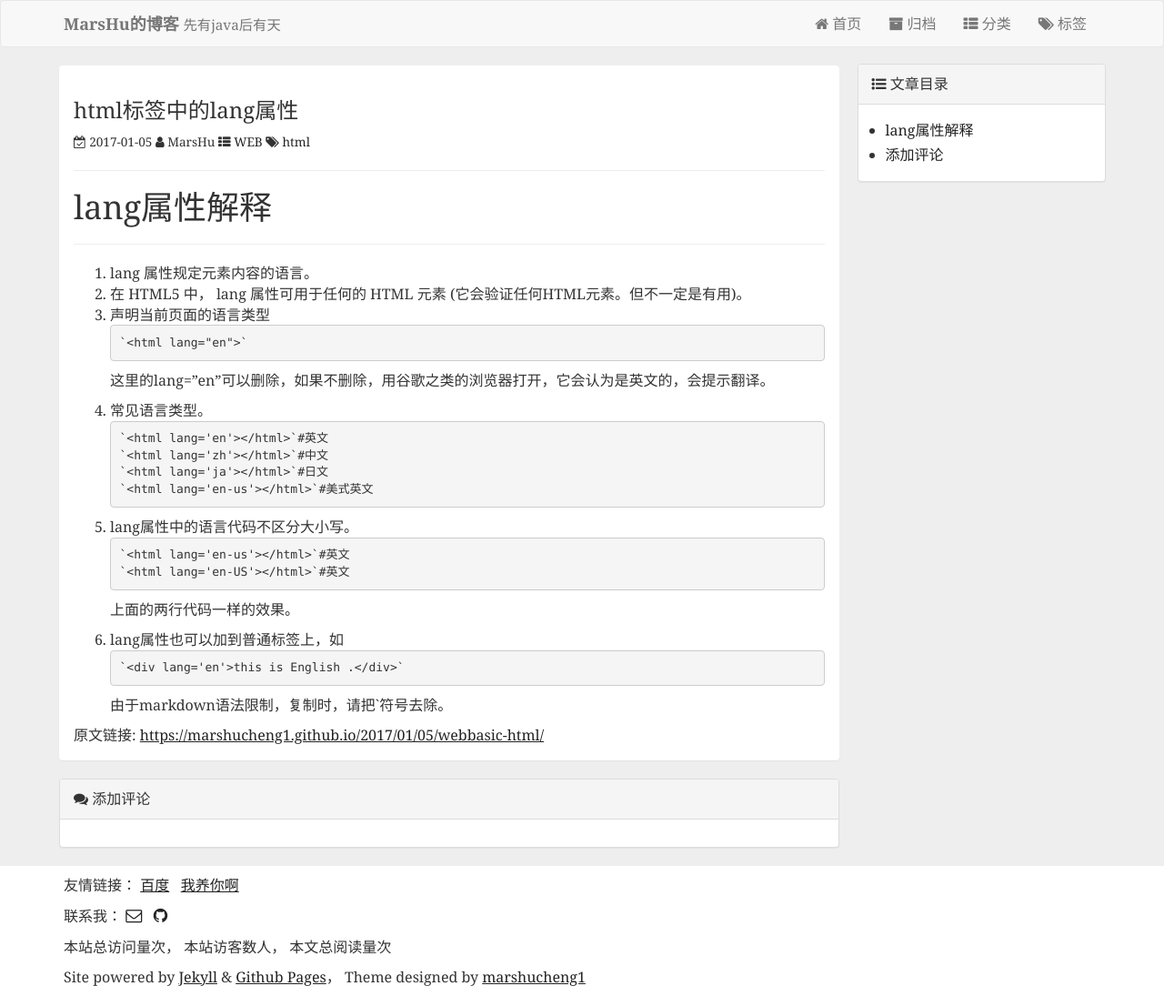
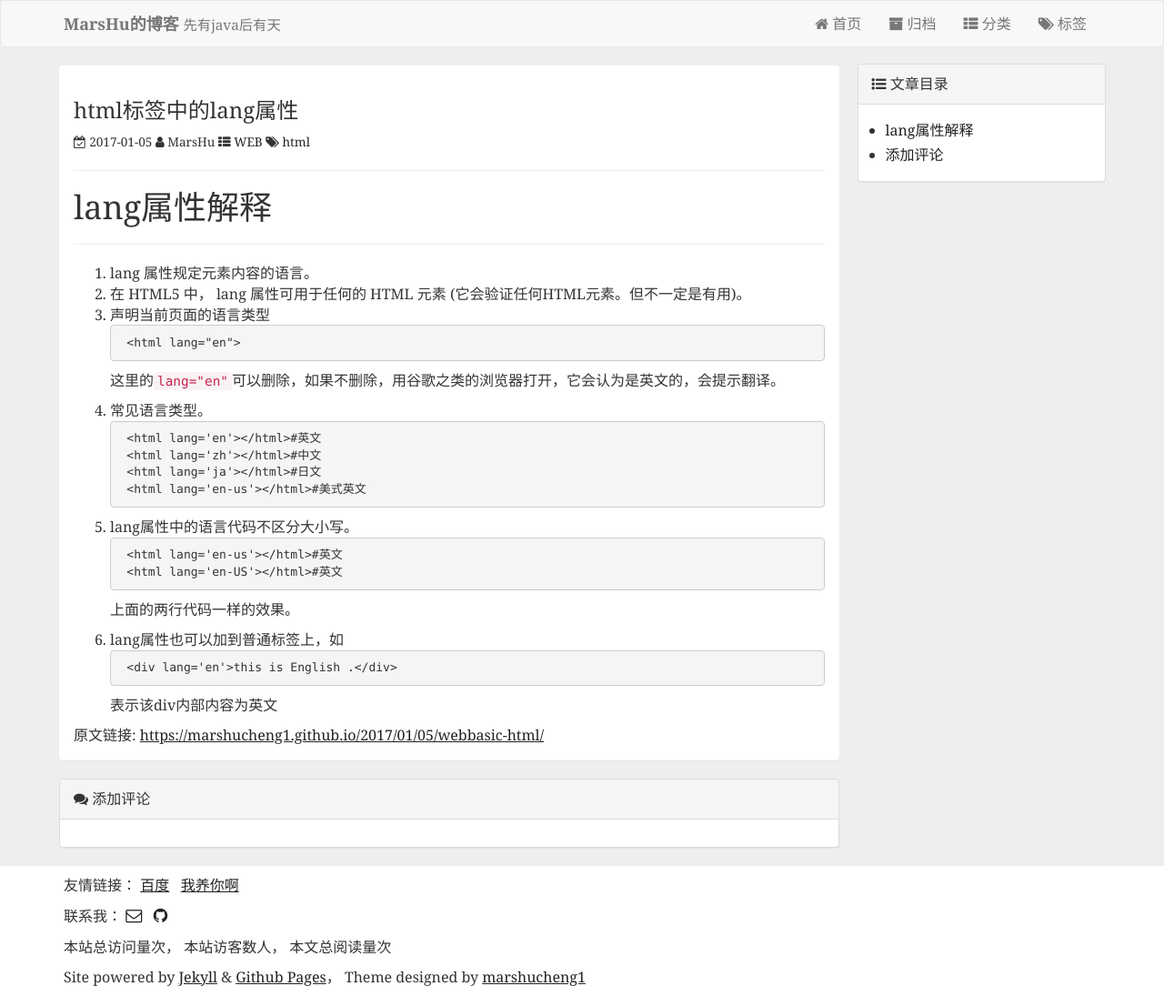
Before and after one commit to marshucheng1/marshucheng1.github.io, a Jekyll site: the page built from _posts/2017-01-05-webbasic-html.md, in a window 1280 px wide. Shown: the whole page at 91% size. Built offline with Jekyll 4.4.1, drawn with Linux system fonts in a browser that asks for light colours; comment, search, counter and statistics services are not loaded.

Commit message:
Update _posts/2017-01-05-webbasic-html.md

````diff
--- a/_posts/2017-01-05-webbasic-html.md
+++ b/_posts/2017-01-05-webbasic-html.md
@@ -16,28 +16,28 @@ author: MarsHu
 2. 在 HTML5 中， lang 属性可用于任何的 HTML 元素 (它会验证任何HTML元素。但不一定是有用)。
 3. 声明当前页面的语言类型
 ```
-`<html lang="en">`
+	<html lang="en">
 ```
-这里的lang="en"可以删除，如果不删除，用谷歌之类的浏览器打开，它会认为是英文的，会提示翻译。
+这里的`lang="en"`可以删除，如果不删除，用谷歌之类的浏览器打开，它会认为是英文的，会提示翻译。
 
 
 
 
 4. 常见语言类型。
 ```
-`<html lang='en'></html>`#英文
-`<html lang='zh'></html>`#中文
-`<html lang='ja'></html>`#日文
-`<html lang='en-us'></html>`#美式英文
+	<html lang='en'></html>#英文
+	<html lang='zh'></html>#中文
+	<html lang='ja'></html>#日文
+	<html lang='en-us'></html>#美式英文
 ```
 5. lang属性中的语言代码不区分大小写。
 ```
-`<html lang='en-us'></html>`#英文
-`<html lang='en-US'></html>`#英文
+	<html lang='en-us'></html>#英文
+	<html lang='en-US'></html>#英文
 ```
 上面的两行代码一样的效果。
 6. lang属性也可以加到普通标签上，如
-```
-`<div lang='en'>this is English .</div>`
-```
-由于markdown语法限制，复制时，请把`符号去除。
+	```
+	<div lang='en'>this is English .</div>
+	```
+表示该div内部内容为英文
````
